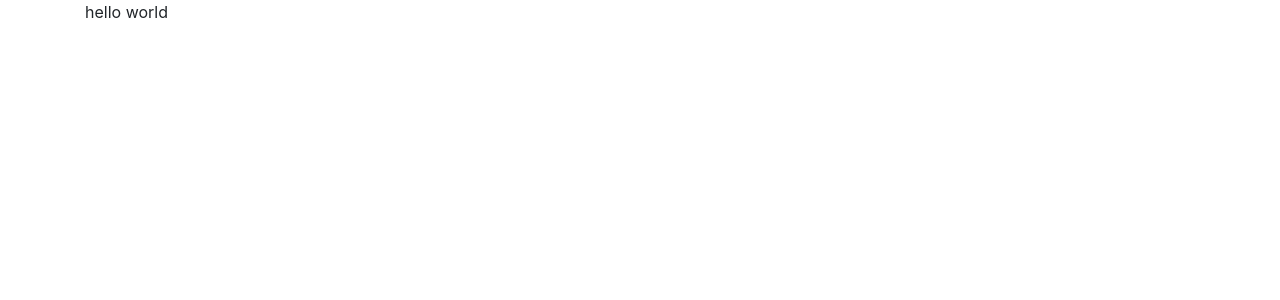
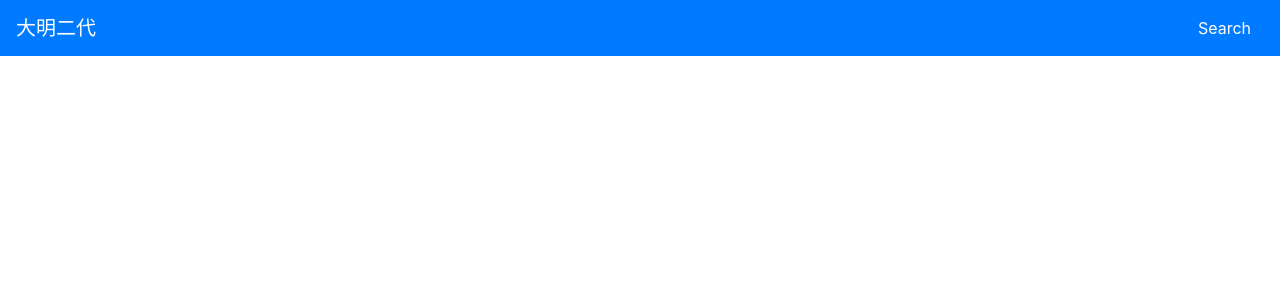
Before and after one commit to damingerdai/react-typescript-demo, a React app: page / in a window 1280 px wide. Shown: the top 300 px of the page. Built offline with nearby package versions, Linux system fonts and the light colour scheme.

Commit message:
fix: better navbar

```diff
--- a/index.html
+++ b/index.html
@@ -6,7 +6,7 @@
     <title>react-typescript</title>
 </head>
 <body>
-    <div class="container">
+    <div id="root">
     </div>
 </body>
 </html>
--- /dev/null
+++ b/src/app/App.scss
@@ -0,0 +1,3 @@
+.seprator {
+	flex: 1 1 auto;
+}
--- a/src/app/App.tsx
+++ b/src/app/App.tsx
@@ -1,11 +1,23 @@
 import * as React from "react";
+import "./App.scss";
 
-export class App extends React.Component<any, any> {
-	constructor(props: any) {
+export class App extends React.Component<unknown, unknown> {
+	constructor(props: unknown) {
 		super(props);
 	}
 
+	// eslint-disable-next-line @typescript-eslint/explicit-module-boundary-types
 	render() {
-		return <div>hello world</div>;
+		return (
+			<div>
+				<nav className="navbar navbar-expand-lg navbar-dark bg-primary">
+					<a className="navbar-brand" href="#">
+						大明二代
+					</a>
+					<span className="seprator"></span>
+					<button className="btn btn-primary">Search</button>
+				</nav>
+			</div>
+		);
 	}
 }
--- a/src/index.tsx
+++ b/src/index.tsx
@@ -3,7 +3,7 @@ import * as ReactDOM from "react-dom";
 import { App } from "./app/App";
 import "./style.scss";
 
-const ROOT = document.querySelector(".container");
+const ROOT = document.querySelector("#root");
 
 const app = <App />;
 
```
